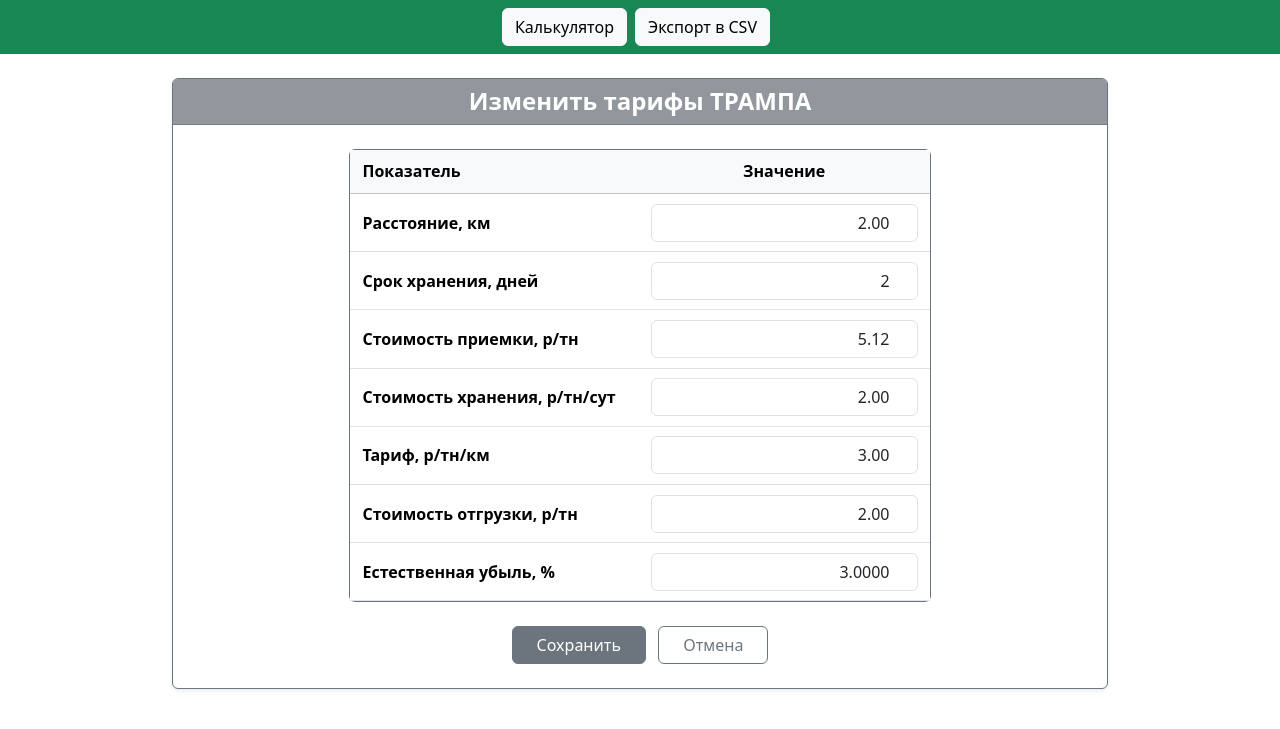
After one commit to orcworker1/purch_calculator, a Django app: page /change_tariffs in a window 1280 px wide. The commit adds this page. Shown: the top 729 px of the page. Run offline with Django 5.2, Linux system fonts and the light colour scheme; data comes from the database, SQL or seed files in the repository; both versions use the stored data as it was after the commit; some libraries are stand-ins or nearby versions.

Commit message:
add tariffs

```diff
--- a/purch_calculator/removal_rates/forms.py
+++ b/purch_calculator/removal_rates/forms.py
@@ -2,7 +2,7 @@ from django import forms
 from django.contrib.auth.forms import UserCreationForm
 from django.utils.translation import gettext_lazy as _
 
-from purch_calculator.removal_rates.models import RemovalForRapeseed,RemovalForSunflower, RawMaterialBatch
+from purch_calculator.removal_rates.models import RemovalForRapeseed,RemovalForSunflower, RawMaterialBatch, Tariffs
 
 
 
@@ -141,3 +141,50 @@ class SunflowerBatchForm(forms.ModelForm):
 
 
         }
+
+class TariffsForm(forms.ModelForm):
+    class Meta:
+        model = Tariffs
+        fields = [
+            'distance', 'tariff', 'storage_days',
+            'acceptance_cost', 'storage_cost',
+            'shipping_cost', 'natural_loss_pct',
+        ]
+        widgets = {
+            'distance': forms.NumberInput(attrs={
+                'class': 'form-control',
+                'step': '1,00',
+                'placeholder': 'Введите растояние'
+            }),
+            'tariff' : forms.NumberInput(attrs={
+                'class': 'form-control',
+                'step': '1,00',
+                'placeholder': 'Введите тариф'
+            }),
+            'storage_days' : forms.NumberInput(attrs={
+                'class': 'form-control',
+                'step': '1,00',
+                'placeholder': 'Введите срок хранения'
+            }),
+            'acceptance_cost': forms.NumberInput(attrs={
+                'class': 'form-control',
+                'step': '1,00',
+                'placeholder': 'Введите cтоимость приемки'
+            }),
+            'storage_cost': forms.NumberInput(attrs={
+                'class': 'form-control',
+                'step': '1,00',
+                'placeholder': 'Введите cтоимость хранения'
+            }),
+            'shipping_cost' : forms.NumberInput(attrs={
+                'class': 'form-control',
+                'step': '1,00',
+                'placeholder': 'Введите cтоимость отгрузки'
+            }),
+            'natural_loss_pct': forms.NumberInput(attrs={
+                'class': 'form-control',
+                'step': '1,00',
+                'placeholder': 'Введите естественную убыль'
+            }),
+
+        }
--- a/purch_calculator/removal_rates/models.py
+++ b/purch_calculator/removal_rates/models.py
@@ -1,3 +1,5 @@
+from symtable import Class
+
 from django.db import models
 from django.core.validators import MinValueValidator
 from django.utils.translation import gettext_lazy as _
@@ -283,10 +285,57 @@ class RawMaterialBatch(models.Model):
         default=0,
 
     )
+    def __str__(self):
+        return f"Removal #{self.id}"
 
 
-    def __str__(self):
-        return f"Removal #{self.id}"
+class Tariffs(models.Model):
+    distance = models.DecimalField( #Расстояние, км
+        _("Расстояние, КМ "),
+        max_digits=10, decimal_places=2, default=0,
+        validators=[MinValueValidator(0, message=_("Значение не может быть отрицательным."))])
+
+
+    tariff =  models.DecimalField( #Тариф
+        _("Тариф, р/тн/км"),
+        max_digits=10, decimal_places=2, default=0,
+        validators=[MinValueValidator(0, message=_("Значение не может быть отрицательным."))])
+
+    storage_days = models.IntegerField( # Срок хранения
+        _('Срок хранения, дней'),
+        validators=[MinValueValidator(0, message='начение не может быть отрицательным')],
+        default=0,
+    )
+    acceptance_cost = models.DecimalField( # Стоимость приемки
+        _("Стоимость приемки, р/тн"),
+        max_digits=10, decimal_places=2, default=0,
+        validators=[MinValueValidator(0, message=_("Значение не может быть отрицательным."))])
+
+    storage_cost = models.DecimalField( # Стоимость хранения
+        _("Стоимость хранения, р/тн/сут"),
+        max_digits=10, decimal_places=2, default=0,
+        validators=[MinValueValidator(0, message=_("Значение не может быть отрицательным."))])
+
+    shipping_cost = models.DecimalField( # Стоимость отгрузки
+        _("Стоимость отгрузки, р/тн"),
+        max_digits=10, decimal_places=2, default=0,
+        validators=[MinValueValidator(0, message=_("Значение не может быть отрицательным."))])
+
+    natural_loss_pct = models.DecimalField( # Естественная убыль
+        _("Естественная убыль, %"),
+        max_digits=10, decimal_places=4, default=0,
+        validators=[MinValueValidator(0, message=_("Значение не может быть отрицательным."))])
+
+
+
+"""Расстояние, км  - число 2 знака после запятой, не может быть отрицательным
+   Тариф, р/тн/км – число 2 знака после запятой, не может быть отрицательным
+	Срок хранения, дней – целое число, не может быть отрицательным
+	Стоимость приемки, р/тн – число 2 знака после запятой, не может быть отрицательным
+	Стоимость хранения, р/тн/сут – число 2 знака после запятой, не может быть отрицательным
+	Стоимость отгрузки, р/тн – число 2 знака после запятой, не может быть отрицательным
+	Естественная убыль, % - десятичное число, 4 знака после запятой
+"""
 
 """Необходимо добавить поля в таблицу «Общая информация» :
 
--- a/purch_calculator/removal_rates/urls.py
+++ b/purch_calculator/removal_rates/urls.py
@@ -1,11 +1,12 @@
 from django.contrib import admin
 from django.urls import path , include
-from purch_calculator.removal_rates.views import ViewRates, UpdateSunflower, UpdateRaps, UpdateDataByParty,ExportCSV
+from purch_calculator.removal_rates.views import ViewRates, UpdateSunflower, UpdateRaps, UpdateDataByParty,ExportCSV, UpdateTariffs
 
 urlpatterns = [
     path('',ViewRates.as_view(), name='index'),
     path('change_sunflower/',UpdateSunflower.as_view(),name='update_sunflower'),
     path('change_raps/',UpdateRaps.as_view(),name='update_raps'),
     path('change_data_by_party', UpdateDataByParty.as_view(), name='update_by_party'),
-    path('export_CSV',ExportCSV.as_view(),name='export_csv')
+    path('change_tariffs',UpdateTariffs.as_view(), name='update_tariffs' ),
+    path('export_CSV',ExportCSV.as_view(),name='export_csv'),
 ]
--- a/purch_calculator/removal_rates/views.py
+++ b/purch_calculator/removal_rates/views.py
@@ -11,8 +11,8 @@ import pandas as pd
 from django.http import HttpResponse
 
 from purch_calculator.removal_rates.models import RemovalForSunflower
-from purch_calculator.removal_rates.models import RemovalForRapeseed , RawMaterialBatch
-from .forms import SunflowerForm , RapeseedForm , SunflowerBatchForm
+from purch_calculator.removal_rates.models import RemovalForRapeseed , RawMaterialBatch, Tariffs
+from .forms import SunflowerForm , RapeseedForm , SunflowerBatchForm , TariffsForm
 
 result = [1,2,3,4]
 
@@ -28,9 +28,11 @@ class ViewRates(ListView):
         sunflower, _ = RemovalForSunflower.objects.get_or_create(pk=1)
         rapeseed, _ = RemovalForRapeseed.objects.get_or_create(pk=1)
         batch, _ = RawMaterialBatch.objects.get_or_create(pk=1)
+        tariffs , _ = Tariffs.objects.get_or_create(pk=1)
         ctx["sunflower"] = sunflower
         ctx["raps"] = rapeseed
         ctx["batch"] = batch
+        ctx['tariffs'] = tariffs
         return ctx
 
 class UpdateSunflower(UpdateView):
@@ -65,6 +67,16 @@ class UpdateDataByParty(UpdateView):
         obj, _ = RawMaterialBatch.objects.get_or_create(pk=1)
         return obj
 
+class UpdateTariffs(UpdateView):
+    model = Tariffs
+    form_class = TariffsForm
+    success_url = reverse_lazy('index')
+    template_name = 'change_data/update_tariffs.html'
+
+    def get_object(self, queryset=None):
+        obj, _ = Tariffs.objects.get_or_create(pk=1)
+        return obj
+
 
 class ExportCSV(View):
     def get(self, request, *args, **kwargs):
--- /dev/null
+++ b/templates/change_data/update_tariffs.html
@@ -0,0 +1,118 @@
+{% extends "base.html" %}
+{% load django_bootstrap5 %}
+
+{% block content %}
+
+<style>
+  .form-card {
+    max-width: 960px;
+    margin: 0 auto;
+  }
+
+  .section-title {
+    text-align: center;
+    font-size: 1.5rem;
+    font-weight: 600;
+    color: #0f5132;
+  }
+
+  .table-compact thead {
+    background-color: #f8f9fa;
+  }
+
+  .table-compact th,
+  .table-compact td {
+    padding: 0.6rem 0.8rem;
+    vertical-align: middle;
+    text-align: center;
+  }
+
+  .table-compact input {
+    text-align: right;
+  }
+</style>
+
+<div class="container mt-4 mb-5 form-card">
+  <div class="card shadow-sm border-secondary">
+    <div class="card-header bg-secondary bg-opacity-75 text-white text-center">
+      <h2 class="section-title mb-0 text-white">Изменить тарифы ТРАМПА</h2>
+    </div>
+    <div class="card-body p-4">
+
+      {% if form.errors %}
+        <div class="alert alert-danger">
+          <strong>Проверьте форму:</strong>
+          <ul class="mb-0">
+            {% for bf in form %}
+              {% for error in bf.errors %}
+                <li>{{ bf.label }}: {{ error }}</li>
+              {% endfor %}
+            {% endfor %}
+            {% for error in form.non_field_errors %}
+              <li>{{ error }}</li>
+            {% endfor %}
+          </ul>
+        </div>
+      {% endif %}
+
+      <form method="post" novalidate>
+        {% csrf_token %}
+
+        <div class="row g-4 justify-content-center">
+          <div class="col-lg-8">
+            <div class="card h-100 border-secondary">
+
+              <div class="card-body p-0">
+                <table class="table table-compact mb-0">
+                  <thead class="table-light">
+                    <tr>
+                      <th class="text-start">Показатель</th>
+                      <th class="text-center">Значение</th>
+                    </tr>
+                  </thead>
+                  <tbody>
+                    <tr>
+                      <th scope="row" class="text-start">Расстояние, км</th>
+                      <td>{{ form.distance }}</td>
+                    </tr>
+                    <tr>
+                      <th scope="row" class="text-start">Срок хранения, дней</th>
+                      <td>{{ form.storage_days }}</td>
+                    </tr>
+                    <tr>
+                      <th scope="row" class="text-start">Стоимость приемки, р/тн</th>
+                      <td>{{ form.acceptance_cost }}</td>
+                    </tr>
+                    <tr>
+                      <th scope="row" class="text-start">Стоимость хранения, р/тн/сут</th>
+                      <td>{{ form.storage_cost }}</td>
+                    </tr>
+                    <tr>
+                      <th scope="row" class="text-start">Тариф, р/тн/км</th>
+                      <td>{{ form.tariff }}</td>
+                    </tr>
+                    <tr>
+                      <th scope="row" class="text-start">Стоимость отгрузки, р/тн</th>
+                      <td>{{ form.shipping_cost }}</td>
+                    </tr>
+                    <tr>
+                      <th scope="row" class="text-start">Естественная убыль, %</th>
+                      <td>{{ form.natural_loss_pct }}</td>
+                    </tr>
+                  </tbody>
+                </table>
+              </div>
+            </div>
+          </div>
+        </div>
+
+        <div class="text-center mt-4">
+          <button type="submit" class="btn btn-secondary px-4 me-2">Сохранить</button>
+          <a href="{% url 'index' %}" class="btn btn-outline-secondary px-4">Отмена</a>
+        </div>
+      </form>
+    </div>
+  </div>
+</div>
+
+{% endblock %}
```
Also changed, not shown: templates/index.html (+60 -0 lines), db.sqlite3, purch_calculator/removal_rates/migrations/0017_tariffs.py (added).
